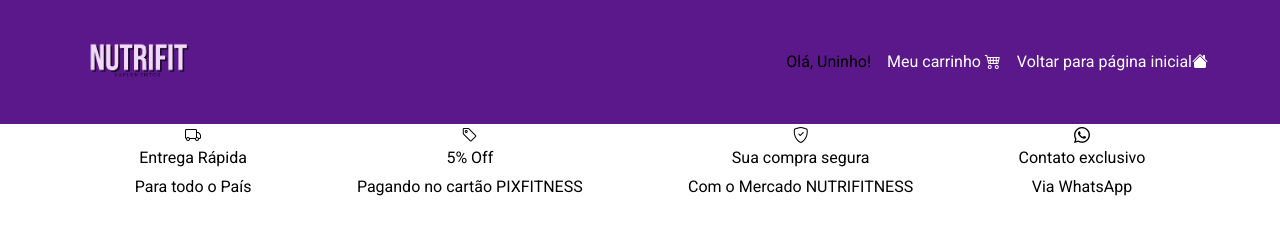
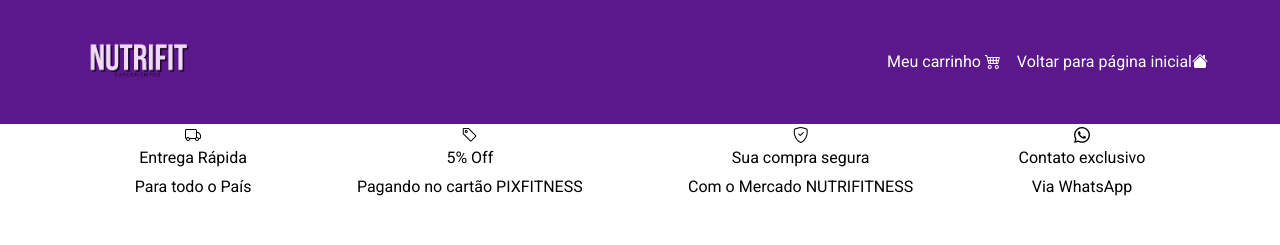
Before and after one commit to Gabriela-Severo-Christovam/NutriFit, a Flask app: page /paginaprodutoespecifico/1 in a window 1280 px wide. Shown: the top 245 px of the page. Run offline with Flask 3, Linux system fonts and the light colour scheme; data comes from the database, SQL or seed files in the repository; some libraries are stand-ins or nearby versions.

Commit message:
modify: session produto especifico

```diff
--- a/templates/pagina-produto-especifico.html
+++ b/templates/pagina-produto-especifico.html
@@ -40,7 +40,9 @@
             </div>
             <nav class="header__nav d-flex gap-3 align-items-center">
                 <!-- colocar o nome conforme quem for o usuário aqui -->
-                <span class="header__user">Olá,  Uninho!</span>
+                {% if session.usuario %}
+                <span class="header__user">Olá, {{session.nome_usuario}}</span>
+                {% endif %}
                 <a href="/paginacarrinho" class="header__link">Meu carrinho <i class="bi bi-cart4"></i></a>
                 <a href="/paginainicial" class="header__link">Voltar para página inicial<i class="bi bi-house-fill"></i></a>
             </nav>
```
